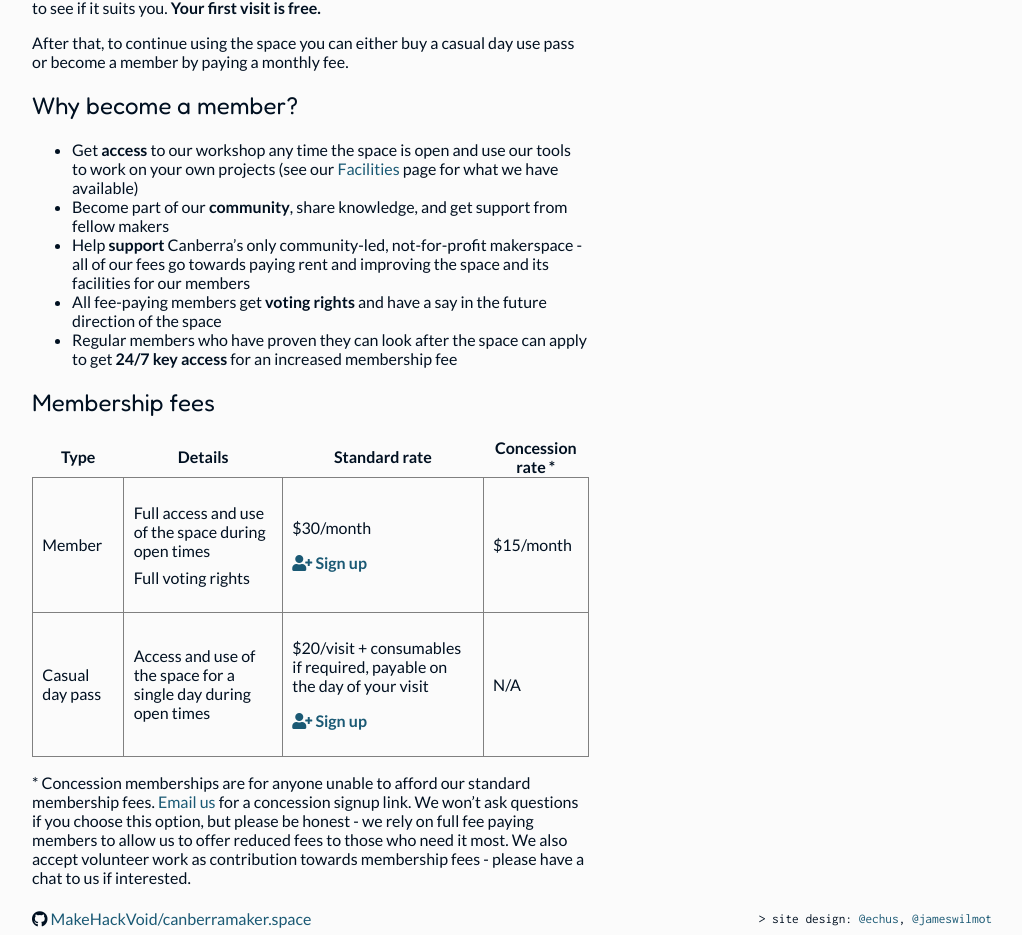
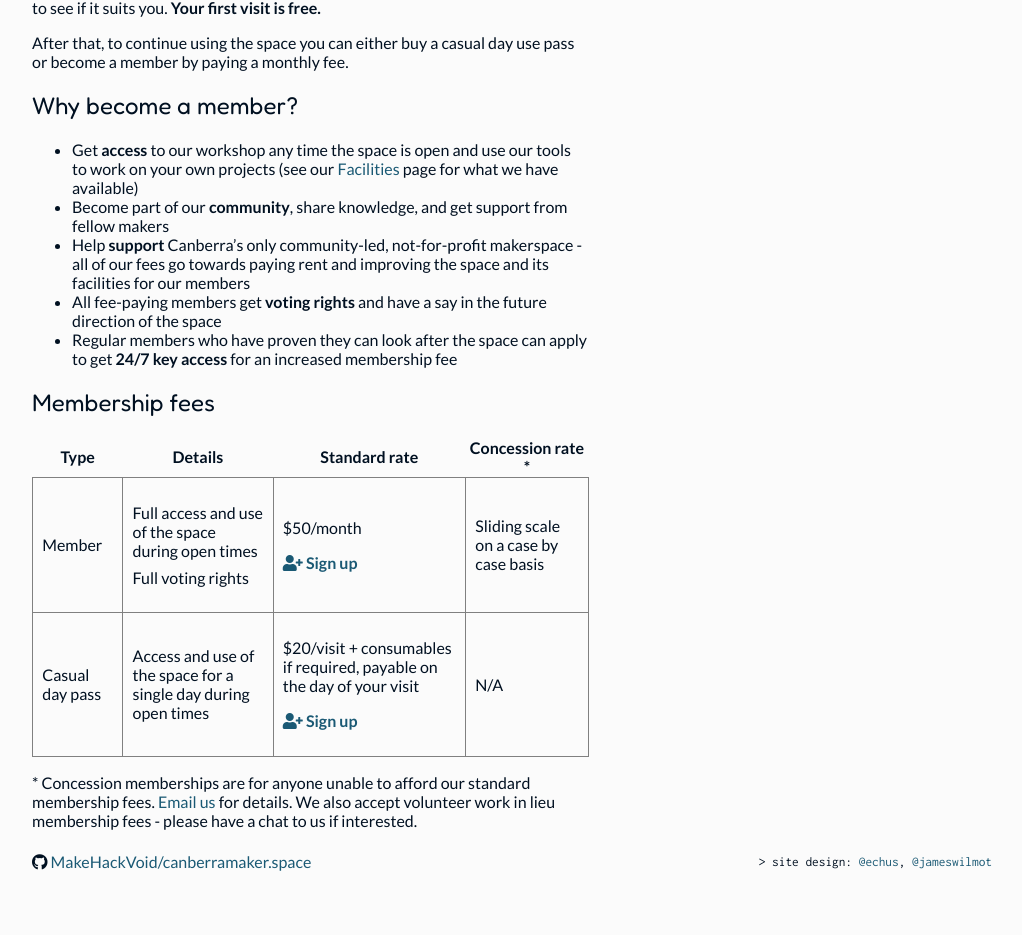
Before and after one commit to makehackvoid/canberramaker.space, a Jekyll site: the page built from membership.html, in a window 1280 px wide. Shown: the part 459-1394 px from the top of the page, without its empty margins (128-1150 px from the left). Built offline with Jekyll 4.4.1, drawn with Linux system fonts in a browser that asks for light colours; after the commit the page ends 1337 px from its top, so only the background shows below that.

Commit message:
Update membership fees

```diff
--- a/_includes/sidebar_signup.html
+++ b/_includes/sidebar_signup.html
@@ -1,6 +1,6 @@
 <p>
   <a href="https://docs.google.com/forms/d/e/1FAIpQLSeK-9DWzZXjRyA4cPxxD2UoIGvawDcs-KlksiClfoQRxFuNkw/viewform?usp=sf_link" target="_blank" rel="noopener noreferrer">
-    Sign up: $30/month standard membership
+    Sign up: $50/month standard membership
   </a>
 </p>
 
--- a/membership.html
+++ b/membership.html
@@ -33,14 +33,14 @@ permalink: /membership/
       </ul>
     </td>
     <td>
-      <p>$30/month</p>
+      <p>$50/month</p>
       <p>
         <a class="signup" href="https://docs.google.com/forms/d/e/1FAIpQLSeK-9DWzZXjRyA4cPxxD2UoIGvawDcs-KlksiClfoQRxFuNkw/viewform?usp=sf_link" target="_blank" rel="noopener noreferrer">
           <i class="fas fa-user-plus"></i> Sign up
         </a>
       </p>
     </td>
-    <td>$15/month</td>
+    <td>Sliding scale on a case by case basis</td>
   </tr>
   <tr>
     <td>Casual day pass</td>
@@ -63,4 +63,4 @@ permalink: /membership/
   </tr>
 </table>
 
-<p>* Concession memberships are for anyone unable to afford our standard membership fees. <a href="mailto:canberramakerspace@gmail.com">Email us</a> for a concession signup link. We won’t ask questions if you choose this option, but please be honest - we rely on full fee paying members to allow us to offer reduced fees to those who need it most. We also accept volunteer work as contribution towards membership fees - please have a chat to us if interested.</p>
+<p>* Concession memberships are for anyone unable to afford our standard membership fees. <a href="mailto:canberramakerspace@gmail.com">Email us</a> for details. We also accept volunteer work in lieu membership fees - please have a chat to us if interested.</p>
```
